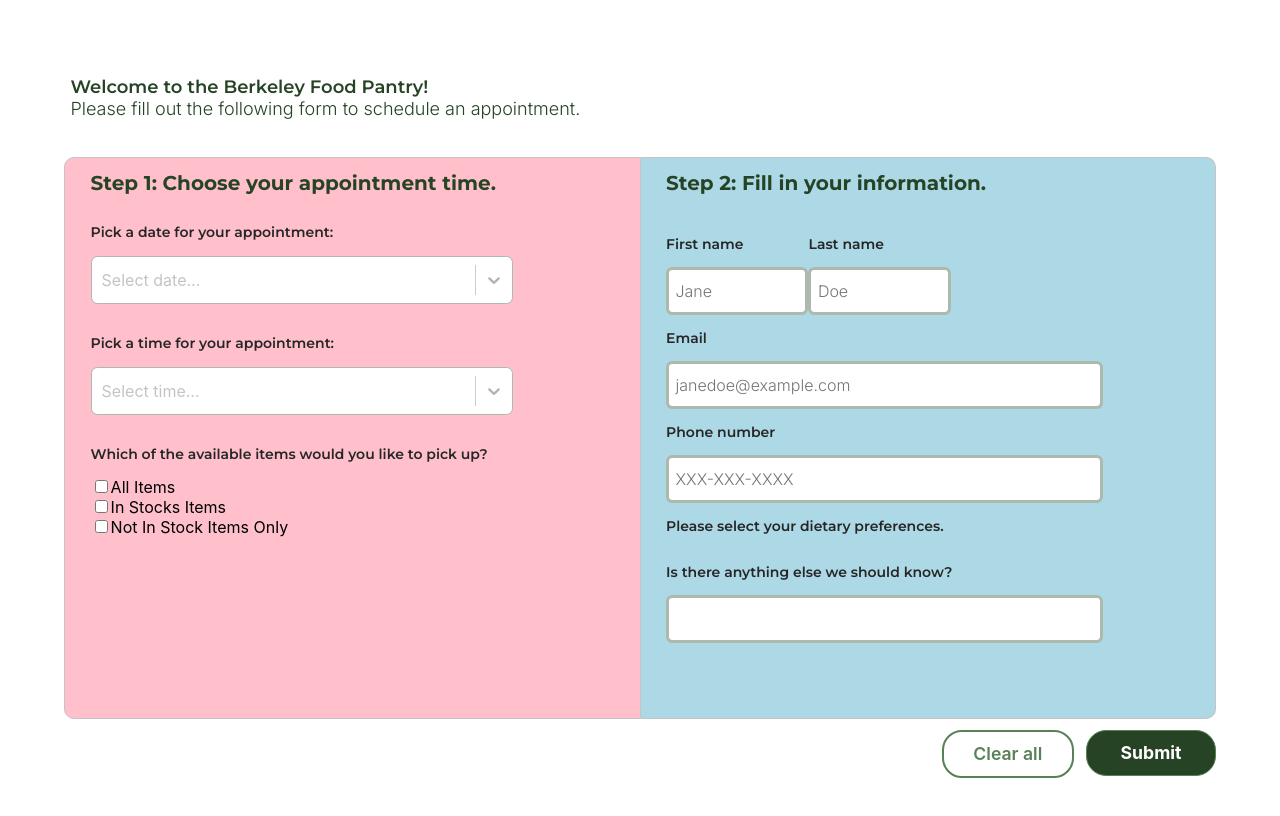
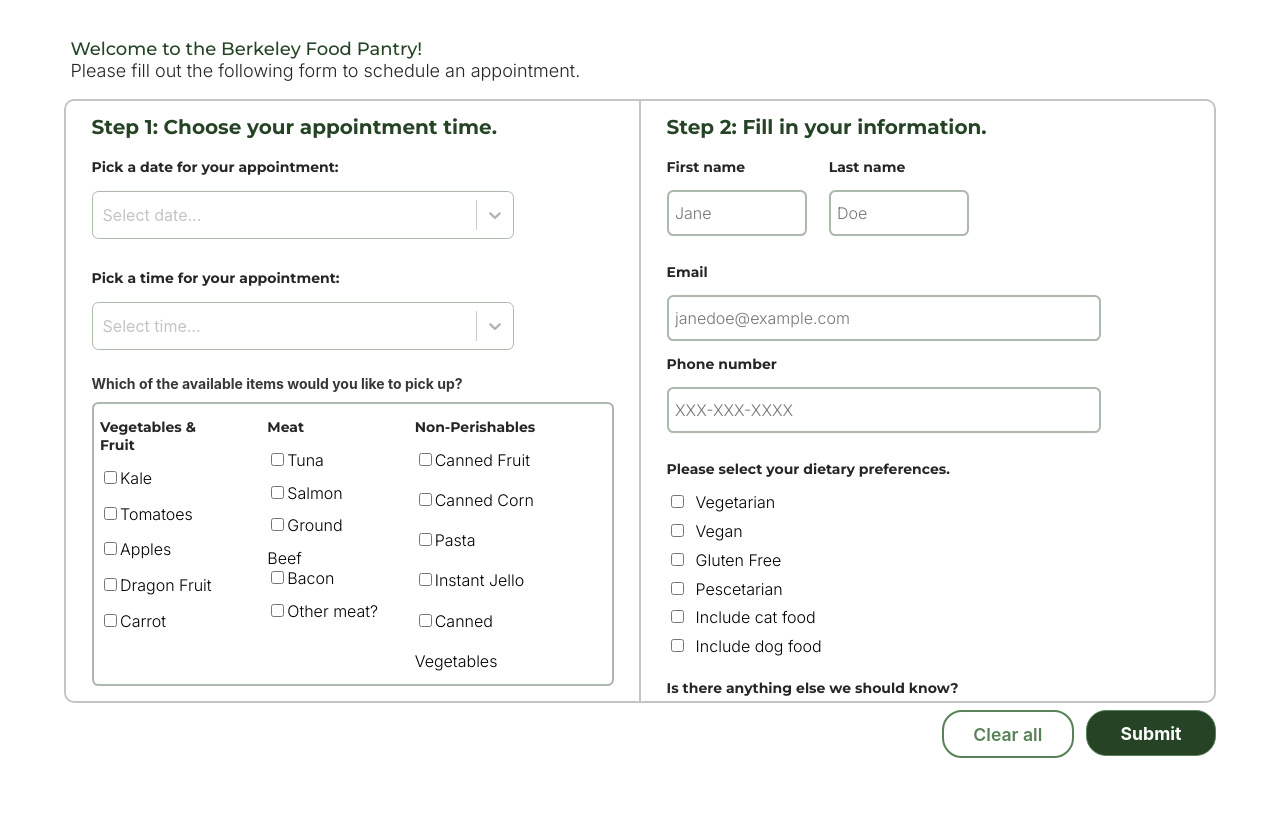
Before and after one commit to codebase-berkeley/berkeley-food-pantry, a React (Create React App) app in the folder client/: page / in a window 1280 px wide. Shown: the top 816 px of the page. Built offline with nearby package versions, Linux system fonts and the light colour scheme.

Commit message:
finished checklists, ready for PR

```diff
--- a/client/src/appointment_scheduler.css
+++ b/client/src/appointment_scheduler.css
@@ -4,98 +4,67 @@
 .intro-text-container {
     display: flex;
     flex-direction: column;
-    /* align-items: center; */
     height: 10vh;
     width: 100vw;
-    margin-top: 5%;
-    /* background-color: red; */
-
+    margin-top: 2%;
+    margin-bottom: -.5%;
 }
 
 .intro-text {
-    /* display: flex;
-    align-items: center; */
-    /* background-color: blue; */
     margin-left: 5.5%;
     font-family: 'Montserrat';
     font-size: 18px;
-    /* font-size: 2.5vh; */
+    font-weight: 500;
     color: #264425;
-    /* background-color: yellow; */
 }
 
 .intro-text-pt2 {
-    font-weight: 100;
+    font-weight: 300;
     margin-left: 4%;
     font-family: 'Inter', sans-serif;
     font-size: 18px;
-    /* background-color: blue; */
+    color: #262626;
 }
 
 .main-appointment-scheduler-container {
     display: flex;
-    /* justify-content: center; */
-    /* align-items: center; */
     height: 70vh;
     width: 90vw;
-    margin-top: 1%;
+    margin-top: 0%;
     margin-left: 5%;
-    /* background-color: blue; */
-    /* border: 1px solid #C4C4C4; */
-    /* border-radius: 10px 10px 10px 10px; */
-}
-
-.main { /* dummy name, might have to delete */
-    display: flex;
-    /* justify-content: center; */
-    /* align-items: center; */
-    height: 60vh;
-    width: 45vw;
-    /* background-color: blue; */
-    border: 1px solid #C4C4C4;
-    border-top-left-radius: 10px;
-    border-bottom-left-radius: 10px;
 }
 
 .main-appointment-scheduler-left {
     display: flex;
-    height: 70vh;
+    height: 75vh;
     width: 45vw;
     flex: 1;
     flex-direction: column;
     justify-content: flex-start;
     align-items: flex-start;
     padding-left: 2vw;
-    border: 1px solid #C4C4C4;
+    border: 2px solid #C4C4C4;
     border-top-left-radius: 10px;
     border-bottom-left-radius: 10px;
-    background-color: pink;
+    overflow-x: hidden;
+    overflow-y: auto;
 }
 
 .main-appointment-scheduler-right {
-    /* display: flex; */
-    /* justify-content: center;
-    align-items: center; */
-    /* height: 60vh; */
-    /* width: 45vw; */
-    /* background-color: red; */
-    /* border: 1px solid #C4C4C4; */
-    /* border-top-right-radius: 10px; */
-    /* border-bottom-right-radius: 10px; */
-
     display: flex;
-    height: 70vh;
+    height: 75vh;
     width: 45vw;
     flex: 1;
     flex-direction: column;
     justify-content: flex-start;
     align-items: flex-start;
     padding-left: 2vw;
-    border: 1px solid #C4C4C4;
+    border: 2px solid #C4C4C4;
     border-left: 0px;
     border-top-right-radius: 10px;
     border-bottom-right-radius: 10px;
-    background-color: lightblue;
+    overflow-x: hidden;
+    overflow-y: auto;
 }
 
 .step-heading {
@@ -103,15 +72,21 @@
    font-family: 'Montserrat', sans-serif;
    font-weight:700;
    color: #264425;
-   /* margin-left: 4%; */
+   margin-bottom: 1%;
 }
 
+.step-heading-2 {
+    font-size: 2.5vh;
+    font-family: 'Montserrat', sans-serif;
+    font-weight:700;
+    color: #264425;
+    margin-bottom: 1%;
+}
 
  .button-container {
      display: flex;
-     /* background-color: red; */
-     margin-top: 1%;
-     height: 16vh;
+     margin-top: 4%;
+     height: 10vh;
      justify-content: end;
      margin-right: 5%;
  }
@@ -176,10 +151,17 @@
 p#input-field-label {
     color: #262626;
     font-family: 'Montserrat', sans-serif;
-    font-weight: 600;
+    font-weight: bold;
     font-size: 14px;
+
+}
+.form-check-input {
+    margin-bottom: 2.5%;
 }
 
+.form-check-input-items {
+    margin-bottom: 15%;
+}
 .custom-dropdown {
     padding-top: 1px;
     border-color: #ACB9AC;
@@ -197,14 +179,13 @@ p#input-field-label {
     flex-direction: row;
 }
 
-.searchInputs input {
+.search-inputs input {
     border-color: #ACB9AC;
-border: solid #ACB9AC;
+    border: solid #ACB9AC 2px;
     border-radius: .5vw;
     padding-left: .5vw;
     box-shadow: #ACB9AC;
     height: 5vh;
-/* width: 20vw; */
     font-family: 'Inter', sans-serif;
     font-size: 16px;
     font-weight: 300;
@@ -221,5 +202,66 @@ background-position: 97%;
 }
 
 .contact-box {
+    height: 20vh;
     width: 33vw;
+    border-color: #ACB9AC;
+    border: solid #ACB9AC 2px;
+    border-radius: .5vw;
+    padding-left: .5vw;
+    box-shadow: #ACB9AC;
 }
+
+.contact-box-additional-info {
+    height: 20vh;
+    width: 33vw;
+    border-color: #ACB9AC;
+    border: solid #ACB9AC 2px;
+    border-radius: .5vw;
+    padding-left: .5vw;
+    box-shadow: #ACB9AC;
+    justify-content: center;
+}
+
+.pickup-items {
+    font-family: 'Inter';
+    margin-right: 7%;
+}
+
+.dietary-preferences {
+    font-family: "Inter";
+    display: flex;
+    flex-direction: column;
+    background-color: red;
+    height: 32vh;
+    width: 40vw;
+}
+
+.pick-up-items {
+    font-family: "Inter";
+    height: 32vh;
+    width: 40vw;
+}
+
+.text-field {
+    margin-bottom: 3%;
+    margin-right: 5%;
+}
+
+.left-checklist-container {
+    display: flex;
+    flex-direction: row;
+    justify-content: space-evenly;
+    height: 35vh;
+    width: 40vw;
+    border: solid #ACB9AC 2px;
+    border-radius: .5vw;
+    padding-left: .5vw;
+    box-shadow: #ACB9AC;
+    overflow-x: hidden;
+    overflow-y: auto;
+}
+
+.pickup-item-heading {
+    font-weight: bold;
+    font-size: 1.75vh;
+}
--- a/client/src/appointment_scheduler.js
+++ b/client/src/appointment_scheduler.js
@@ -77,9 +77,7 @@ export default function AppointmentScheduler() {
             <div className = 'main-appointment-scheduler-container'>
                 <div className = 'main-appointment-scheduler-left'>
                     <h1 className = 'step-heading'>Step 1: Choose your appointment time.</h1>
-
                     <div className="filters">
-
                         <div className="appt-sched-dropdown">
                             <p id="input-field-label">Pick a date for your appointment:</p>
                             <div id="filter-dropdown">
@@ -92,7 +90,6 @@ export default function AppointmentScheduler() {
                                 />
                             </div>
                         </div>
-
                         <div className="appt-sched-dropdown">
                             <p id="input-field-label">Pick a time for your appointment:</p>
                             <div id="filter-dropdown">
@@ -105,76 +102,183 @@ export default function AppointmentScheduler() {
                                 />
                             </div>
                         </div>
-
+                        <h1 className='pickup-item-heading'>Which of the available items would you like to pick up?</h1>
+                        <div className = "left-checklist-container">
                         <div className="pickup-items">
-                            <p id="input-field-label">Which of the available items would you like to pick up?</p>
+                            <p id="input-field-label">Vegetables & Fruit</p>
                             <div className="pickup-items-selection">
                                 <div className="form-check">
                                     <label class="form-check-label" for="exampleRadios1">
-                                        <input class="form-check-input" type="checkbox" name="exampleRadios" id="exampleRadios1" value="option1" unchecked></input>
-                                        All Items
+                                        <input class="form-check-input-items" type="checkbox" name="exampleRadios" id="exampleRadios1" value="option1" unchecked></input>
+                                        Kale
                                     </label>
                                 </div>
-
                                 <div className="form-check">
                                     <label class="form-check-label" for="exampleRadios1">
-                                        <input class="form-check-input" type="checkbox" name="exampleRadios" id="exampleRadios1" value="option1" unchecked></input>
-                                        In Stocks Items
+                                        <input class="form-check-input-items" type="checkbox" name="exampleRadios" id="exampleRadios1" value="option1" unchecked></input>
+                                        Tomatoes
                                     </label>
                                 </div>
-
                                 <div className="form-check">
                                     <label class="form-check-label" for="exampleRadios1">
-                                        <input class="form-check-input" type="checkbox" name="exampleRadios" id="exampleRadios1" value="option1" unchecked></input>
-                                        Not In Stock Items Only
+                                        <input class="form-check-input-items" type="checkbox" name="exampleRadios" id="exampleRadios1" value="option1" unchecked></input>
+                                        Apples
+                                    </label>
+                                </div>
+                                <div className="form-check">
+                                    <label class="form-check-label" for="exampleRadios1">
+                                        <input class="form-check-input-items" type="checkbox" name="exampleRadios" id="exampleRadios1" value="option1" unchecked></input>
+                                        Dragon Fruit
+                                    </label>
+                                </div>
+                                <div className="form-check">
+                                    <label class="form-check-label" for="exampleRadios1">
+                                        <input class="form-check-input-items" type="checkbox" name="exampleRadios" id="exampleRadios1" value="option1" unchecked></input>
+                                        Carrot
                                     </label>
                                 </div>
                             </div>
                         </div>
+                        <div className="pickup-items">
+                            <p id="input-field-label">Meat</p>
+                            <div className="pickup-items-selection">
+                                <div className="form-check">
+                                    <label class="form-check-label" for="exampleRadios1">
+                                        <input class="form-check-input-items" type="checkbox" name="exampleRadios" id="exampleRadios1" value="option1" unchecked></input>
+                                        Tuna
+                                    </label>
+                                </div>
+                                <div className="form-check">
+                                    <label class="form-check-label" for="exampleRadios1">
+                                        <input class="form-check-input-items" type="checkbox" name="exampleRadios" id="exampleRadios1" value="option1" unchecked></input>
+                                        Salmon
+                                    </label>
+                                </div>
+                                <div className="form-check">
+                                    <label class="form-check-label" for="exampleRadios1">
+                                        <input class="form-check-input-items" type="checkbox" name="exampleRadios" id="exampleRadios1" value="option1" unchecked></input>
+                                        Ground Beef
+                                    </label>
+                                </div>
+                                <div className="form-check">
+                                    <label class="form-check-label" for="exampleRadios1">
+                                        <input class="form-check-input-items" type="checkbox" name="exampleRadios" id="exampleRadios1" value="option1" unchecked></input>
+                                        Bacon
+                                    </label>
+                                </div>
+                                <div className="form-check">
+                                    <label class="form-check-label" for="exampleRadios1">
+                                        <input class="form-check-input-items" type="checkbox" name="exampleRadios" id="exampleRadios1" value="option1" unchecked></input>
+                                        Other meat?
+                                    </label>
+                                </div>
+                            </div>
+                        </div>
+                        <div className="pickup-items">
+                            <p id="input-field-label">Non-Perishables</p>
+                            <div className="pickup-items-selection">
+                                <div className="form-check">
+                                    <label class="form-check-label" for="exampleRadios1">
+                                        <input class="form-check-input-items" type="checkbox" name="exampleRadios" id="exampleRadios1" value="option1" unchecked></input>
+                                        Canned Fruit
+                                    </label>
+                                </div>
+                                <div className="form-check">
+                                    <label class="form-check-label" for="exampleRadios1">
+                                        <input class="form-check-input-items" type="checkbox" name="exampleRadios" id="exampleRadios1" value="option1" unchecked></input>
+                                        Canned Corn
+                                    </label>
+                                </div>
+                                <div className="form-check">
+                                    <label class="form-check-label" for="exampleRadios1">
+                                        <input class="form-check-input-items" type="checkbox" name="exampleRadios" id="exampleRadios1" value="option1" unchecked></input>
+                                        Pasta
+                                    </label>
+                                </div>
+                                <div className="form-check">
+                                    <label class="form-check-label" for="exampleRadios1">
+                                        <input class="form-check-input-items" type="checkbox" name="exampleRadios" id="exampleRadios1" value="option1" unchecked></input>
+                                        Instant Jello
+                                    </label>
+                                </div>
+                                <div className="form-check">
+                                    <label class="form-check-label" for="exampleRadios1">
+                                        <input class="form-check-input-items" type="checkbox" name="exampleRadios" id="exampleRadios1" value="option1" unchecked></input>
+                                        Canned Vegetables
+                                    </label>
+                                </div>
+                            </div>
+                        </div>
+                        </div>
                     </div>
-
                 </div>
                 <div className = 'main-appointment-scheduler-right'>
-                    <h1 className = 'step-heading'>Step 2: Fill in your information.</h1>
-
-
-                    <div className = "searchInputs">
-
-
+                    <h1 className = 'step-heading-2'>Step 2: Fill in your information.</h1>
+                    <div className = "search-inputs">
                             <div className="input-name">
-
                                 <div className="text-field">
                                     <p id="input-field-label">First name</p>
                                     <input className="name-box" type="text" placeholder = "Jane" name="name" />
                                 </div>
-
                                 <div className="text-field">
                                     <p id="input-field-label">Last name</p>
                                     <input className="name-box" type="text" placeholder = "Doe" name="name" />
                                 </div>
                             </div>
-
-
                             <div className="text-field">
                                 <p id="input-field-label">Email</p>
                                 <input className="contact-box" type="text" placeholder = "janedoe@example.com" name="name" />
                             </div>
-
                             <div className="text-field">
                                 <p id="input-field-label">Phone number</p>
                                 <input className="contact-box" type="text" placeholder = "XXX-XXX-XXXX" name="name" />
                             </div>
-
-                            <div className="checklist">
-                                <p id="input-field-label">Please select your dietary preferences.</p>
+                    </div>
+                    <div className="pick-up-items">
+                            <p id="input-field-label">Please select your dietary preferences.</p>
+                            <div className="pickup-items-selection">
+                                <div className="form-check">
+                                    <label class="form-check-label" for="exampleRadios1">
+                                        <input class="form-check-input" type="checkbox" name="exampleRadios" id="exampleRadios1" value="option1" unchecked></input>
+                                        &nbsp;&nbsp;Vegetarian
+                                    </label>
+                                </div>
+                                <div className="form-check">
+                                    <label class="form-check-label" for="exampleRadios1">
+                                        <input class="form-check-input" type="checkbox" name="exampleRadios" id="exampleRadios1" value="option1" unchecked></input>
+                                        &nbsp;&nbsp;Vegan
+                                    </label>
+                                </div>
+                                <div className="form-check">
+                                    <label class="form-check-label" for="exampleRadios1">
+                                        <input class="form-check-input" type="checkbox" name="exampleRadios" id="exampleRadios1" value="option1" unchecked></input>
+                                        &nbsp;&nbsp;Gluten Free
+                                    </label>
+                                </div>
+                                <div className="form-check">
+                                    <label class="form-check-label" for="exampleRadios1">
+                                        <input class="form-check-input" type="checkbox" name="exampleRadios" id="exampleRadios1" value="option1" unchecked></input>
+                                        &nbsp;&nbsp;Pescetarian
+                                    </label>
+                                </div>
+                                <div className="form-check">
+                                    <label class="form-check-label" for="exampleRadios1">
+                                        <input class="form-check-input" type="checkbox" name="exampleRadios" id="exampleRadios1" value="option1" unchecked></input>
+                                        &nbsp;&nbsp;Include cat food
+                                    </label>
+                                </div>
+                                <div className="form-check">
+                                    <label class="form-check-label" for="exampleRadios1">
+                                        <input class="form-check-input" type="checkbox" name="exampleRadios" id="exampleRadios1" value="option1" unchecked></input>
+                                        &nbsp;&nbsp;Include dog food
+                                    </label>
+                                </div>
                             </div>
-
-                            <div className="text-field">
+                        </div>
+                        <div className="text-field">
                                 <p id="input-field-label">Is there anything else we should know?</p>
                                 <input className="contact-box" type="text" name="name" />
                             </div>
-                    </div>
-
                 </div>
             </div>
             <div className = 'button-container'>
```
Lines whose indentation alone changed are shown as unchanged.
